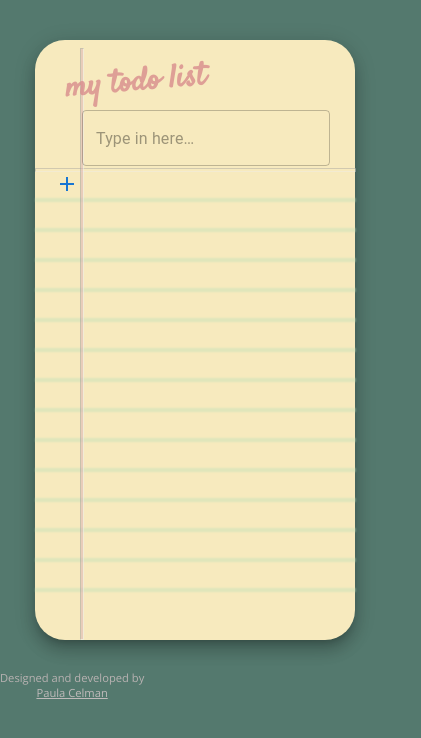
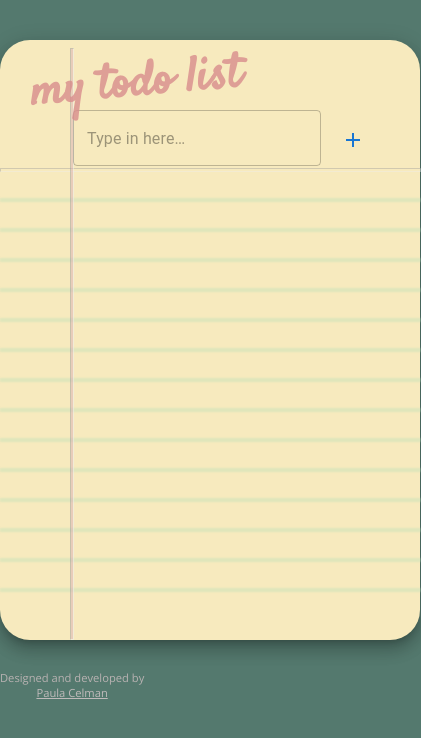
Before and after one commit to pcelman/Todo-MaterialUI, a React (Create React App) app: page / in a window 390 px wide. Shown: the top 738 px of the page, 421 px wide, since content can reach past the window. Built offline with nearby package versions, Linux system fonts and the light colour scheme.

Commit message:
media query replaced with min/max-width

```diff
--- a/src/App.css
+++ b/src/App.css
@@ -9,11 +9,11 @@ body {
 .paper {
   position: relative;
   margin: auto;
-  margin-top: 40px ;
+  margin-top: 40px;
   min-height: 600px;
   width: 60%;
   max-width: 650px;
-  min-width: 320px;
+  min-width: 420px;
 }
 
 .App .horizontal {
@@ -25,8 +25,9 @@ body {
   opacity: 0.4;
   box-shadow: 0 30px 2px #bae0b6, 0 60px 2px #bae0b6, 0 90px 2px #bae0b6,
     0 120px 2px #bae0b6, 0 150px 2px #bae0b6, 0 180px 2px #bae0b6,
-    0 210px 2px #bae0b6, 0 240px 2px #bae0b6, 0 270px 2px #bae0b6, 0 300px 2px #bae0b6, 0 330px 2px #bae0b6,
-    0 360px 2px #bae0b6, 0 390px 2px #bae0b6, 0 420px 2px #bae0b6;
+    0 210px 2px #bae0b6, 0 240px 2px #bae0b6, 0 270px 2px #bae0b6,
+    0 300px 2px #bae0b6, 0 330px 2px #bae0b6, 0 360px 2px #bae0b6,
+    0 390px 2px #bae0b6, 0 420px 2px #bae0b6;
 }
 
 .App .vertical {
@@ -95,25 +96,3 @@ body {
 .link a {
   color: rgb(191, 186, 186);
 }
-
-@media screen and (max-width: 480px) {
-.paper h2 {
-  margin-top: 50px;
-  font-size: 2rem;
-}
-
-.App .vertical {
-  margin-left: 45px;
-}
-
-.form {
-  margin-top: 70px;
-  margin-left: 47px;
-}
-
-.todoList {
-  margin-top: 0px;
-  margin-left: 0px;
-}
-
-}
```
